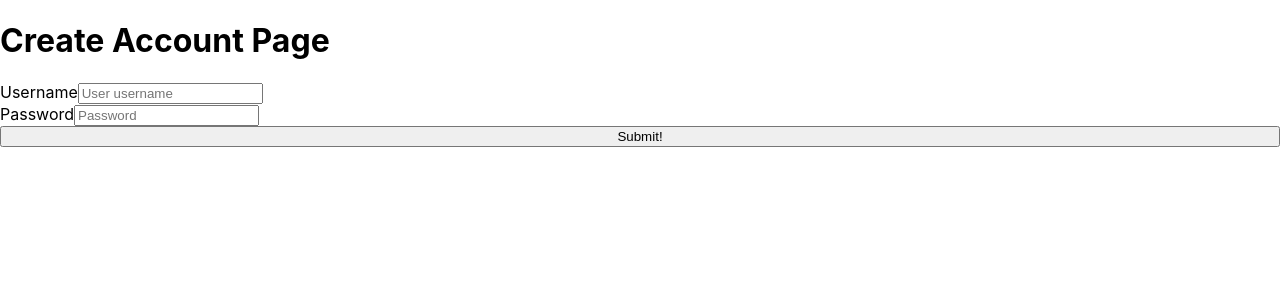
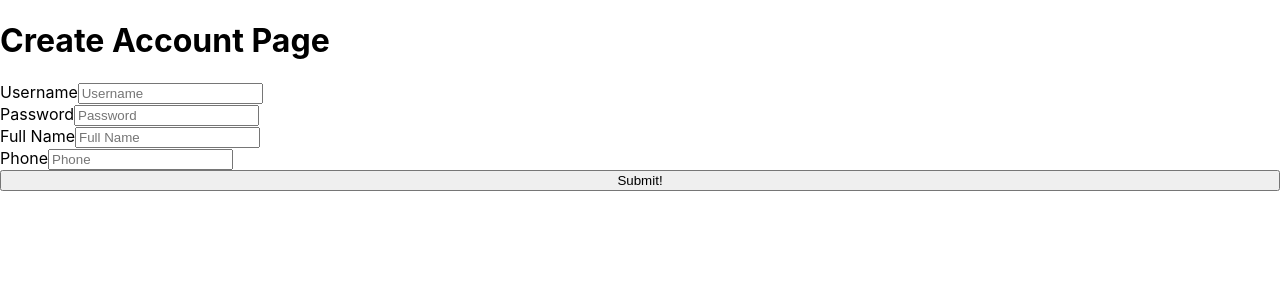
Before and after one commit to agorfine/Instagram, a React (Create React App) app in the folder client/: page /CreateAccount in a window 1280 px wide. Shown: the top 300 px of the page. Built offline with nearby package versions, Linux system fonts and the light colour scheme.

Commit message:
new account in progress

```diff
--- a/client/src/Components/NewAccount.js
+++ b/client/src/Components/NewAccount.js
@@ -7,22 +7,18 @@ export default class NewAccount extends Component {
   state = {
     username: '',
     password:'',
-    passwordConfirmed:''
+    full_name: '',
+    phone: '',
+    fireRedirect: false
   }
 
-  handleInputChangeUsername(e){
-    console.log(e.target.value)
-    const value= e.target.value
-    this.setState(prevState => ({
-        username: value,
-    }))
-  }
 
   handleInputChange(e){
     console.log(e.target.value)
-    const value= e.target.value
+    const name = e.target.name
+    const value = e.target.value
     this.setState(prevState => ({
-        password: value
+       [name]: value
     }))
   }
 
@@ -30,21 +26,16 @@ export default class NewAccount extends Component {
   // the event for a form is...onSubmit
   handleFormSubmit(e){
     e.preventDefault()
-    axios.post('http://localhost:3001/finsta', {
+    axios.post('/', {
        username: this.state.username,
        password: this.state.password,
     }).then(res => {
-      if(res.data.data === 'good pass'){
       this.setState({
-        fireRedirect:true,
-      })} else {
-       this.setState({
-        fireCreateAccount:true,
+        newId: res.data.data.id,
+        fireRedirect:true
       })
-      }
-    })
-  }
-
+  })
+}
 
 
   render() {
@@ -56,10 +47,10 @@ export default class NewAccount extends Component {
             Username
             <input
               type="text"
-              placeholder="User username"
+              placeholder="Username"
               username="username"
               value={this.state.username}
-              onChange={(e) => this.handleInputChangeUsername(e)}
+              onChange={(e) => this.handleInputChange(e)}
             />
           </label>
           <label>
@@ -72,6 +63,26 @@ export default class NewAccount extends Component {
               onChange={(e) => this.handleInputChange(e)}
             />
           </label>
+          <label>
+            Full Name
+            <input
+              type="text"
+              placeholder="Full Name"
+              username="username"
+              value={this.state.username}
+              onChange={(e) => this.handleInputChange(e)}
+            />
+          </label>
+          <label>
+            Phone
+            <input
+              type="text"
+              placeholder="Phone"
+              username="username"
+              value={this.state.username}
+              onChange={(e) => this.handleInputChange(e)}
+            />
+          </label>
           <input type="submit" value="Submit!" />
         </form>
         {this.state.fireRedirect
```
